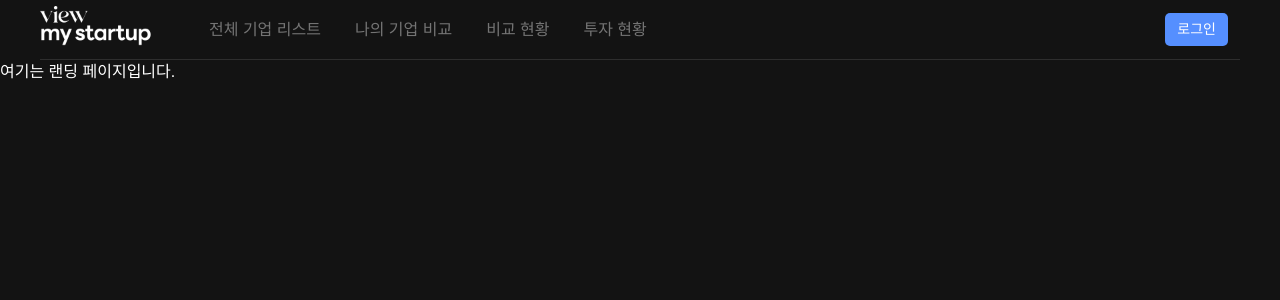
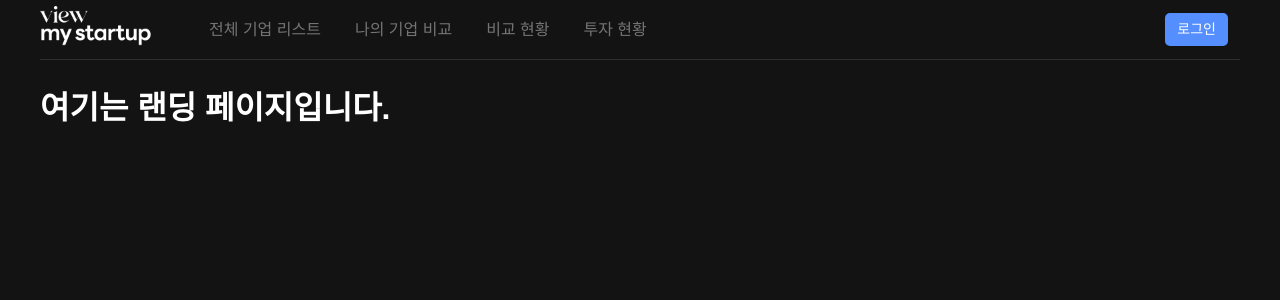
Before and after one commit to kipid/View-My-Startup-Codeit, a React (Create React App) app: page / in a window 1280 px wide. Shown: the top 300 px of the page. Built offline with nearby package versions, Linux system fonts and the light colour scheme; a web font is replaced by a local one.

Commit message:
Update LandingPage.jsx

```diff
--- a/src/pages/LandingPage.jsx
+++ b/src/pages/LandingPage.jsx
@@ -1,5 +1,5 @@
 function LandingPage() {
-  return "여기는 랜딩 페이지입니다.";
+	return <h1>여기는 랜딩 페이지입니다.</h1>;
 }
 
 export default LandingPage;
```
